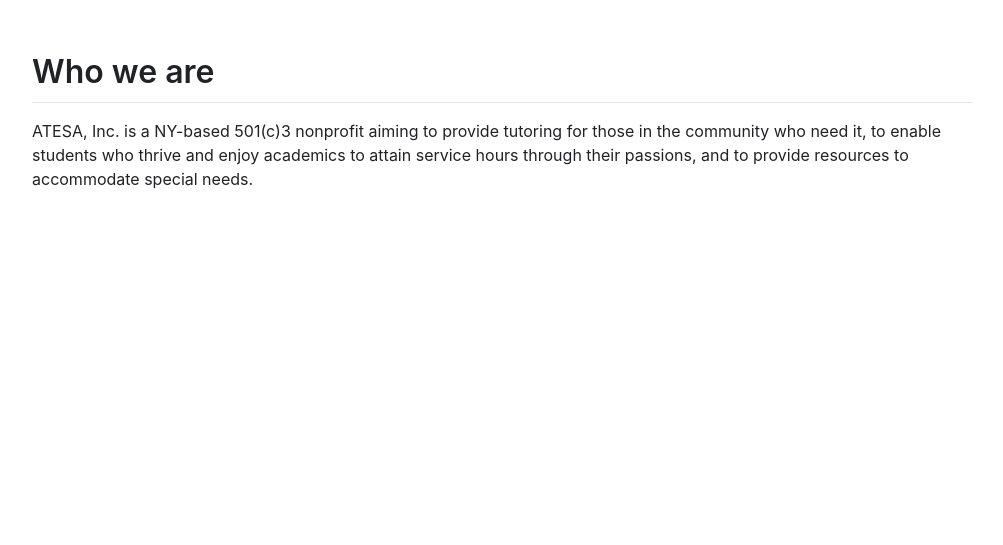
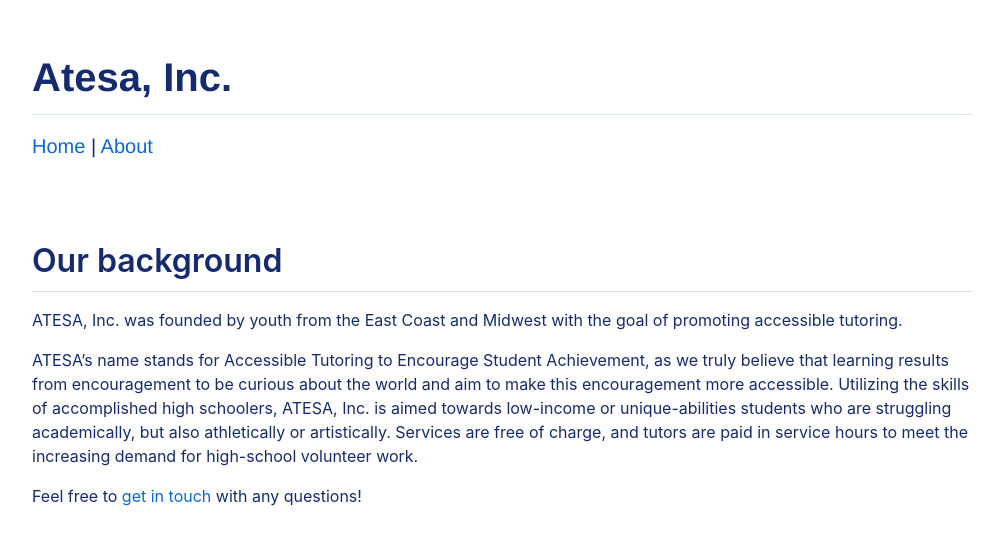
Before and after one commit to atesatutoring/atesatutoring.github.io, a Jekyll site: the page built from about.md, in a window 1280 px wide. Shown: the top 545 px of the page, without its empty margins (138-1141 px from the left). Built offline with Jekyll 4.4.1, drawn with Linux system fonts in a browser that asks for light colours.

Commit message:
feat: add link and about page

```diff
--- a/_layouts/default.html
+++ b/_layouts/default.html
@@ -20,12 +20,21 @@
         max-width: 980px;
         margin: 0 auto;
         padding: 45px;
+        color: #162B6F;
       }
 
       @media (max-width: 767px) {
         .markdown-body {
           padding: 15px;
         }
+      }
+      .page-heading {
+        box-sizing: border-box;
+        min-width: 200px;
+        max-width: 980px;
+        margin: auto;
+        font-family: Helvetica;
+        font-size: 20px;
       }
       .markdown-body {
         padding: 20px;
@@ -54,7 +63,16 @@
   </head>
   <body>
     <article class="markdown-body">
-      <title>{{ page.title }}</title>
+      <div class="page-heading">
+        <h1>Atesa, Inc.</h1>
+        <div>
+          <p><a href="/">Home</a> | <a href="/about/">About</a>
+        </div>
+        </p>
+      </div>
+    </article>
+    <article class="markdown-body">
+      <title>{{ page.title }} | Atesa</title>
       <p>{{ content }}</p>
     </article>
   </body>
--- a/about.md
+++ b/about.md
@@ -1,9 +1,13 @@
 ---
 layout: default
-title: Who we are
+title: Our background
 permalink: /about/
 ---
 
-# Who we are
+# Our background
 
-ATESA, Inc. is a NY-based 501(c)3 nonprofit aiming to provide tutoring for those in the community who need it, to enable students who thrive and enjoy academics to attain service hours through their passions, and to provide resources to accommodate special needs.
+ATESA, Inc. was founded by youth from the East Coast and Midwest with the goal of promoting accessible tutoring.
+
+ATESA's name stands for Accessible Tutoring to Encourage Student Achievement, as we truly believe that learning results from encouragement to be curious about the world and aim to make this encouragement more accessible. Utilizing the skills of accomplished high schoolers, ATESA, Inc. is aimed towards low-income or unique-abilities students who are struggling academically, but also athletically or artistically. Services are free of charge, and tutors are paid in service hours to meet the increasing demand for high-school volunteer work.
+
+Feel free to [get in touch](/) with any questions!
```
